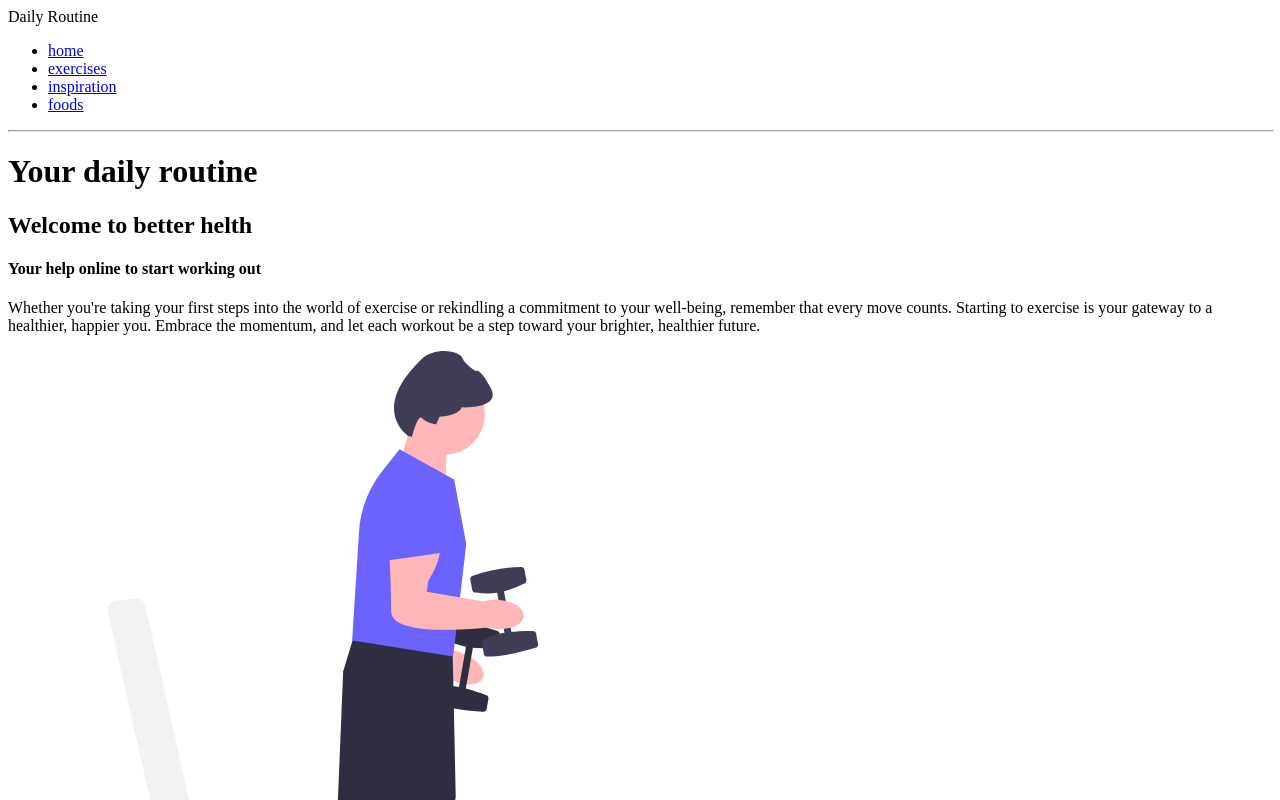
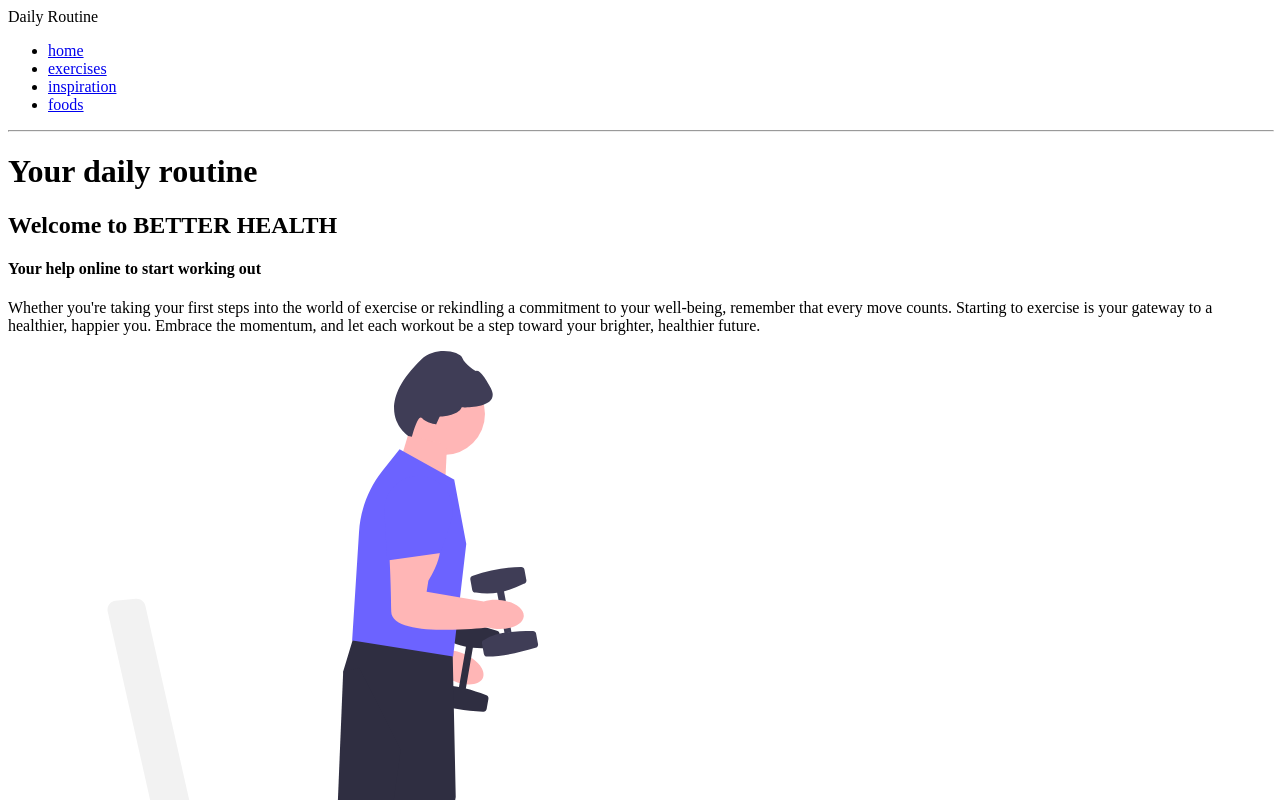
Before and after one commit to robonexx/hypeintohealth, a React (Vite) app: page / in a window 1280 px wide. Shown: the top 800 px of the page. Built offline with nearby package versions, Linux system fonts and the light colour scheme; the HTML template or start-up script is replaced by a standard one.

Commit message:
better health text

```diff
--- a/src/components/exercisebanner/ExerciseBanner.tsx
+++ b/src/components/exercisebanner/ExerciseBanner.tsx
@@ -6,7 +6,7 @@ const ExerciseBanner: React.FC = () => {
   return (
     <section className='container mx-auto px-6 p-10 lg:px-40'>
       <h2 className='text-4xl font-bold text-center text-gray-800 mb-40'>
-        Welcome to better helth
+        Welcome to BETTER HEALTH
       </h2>
       <div className='flex items-center justify-between flex-wrap mb-40'>
         <div className='w-full md:w-1/2'>
```
